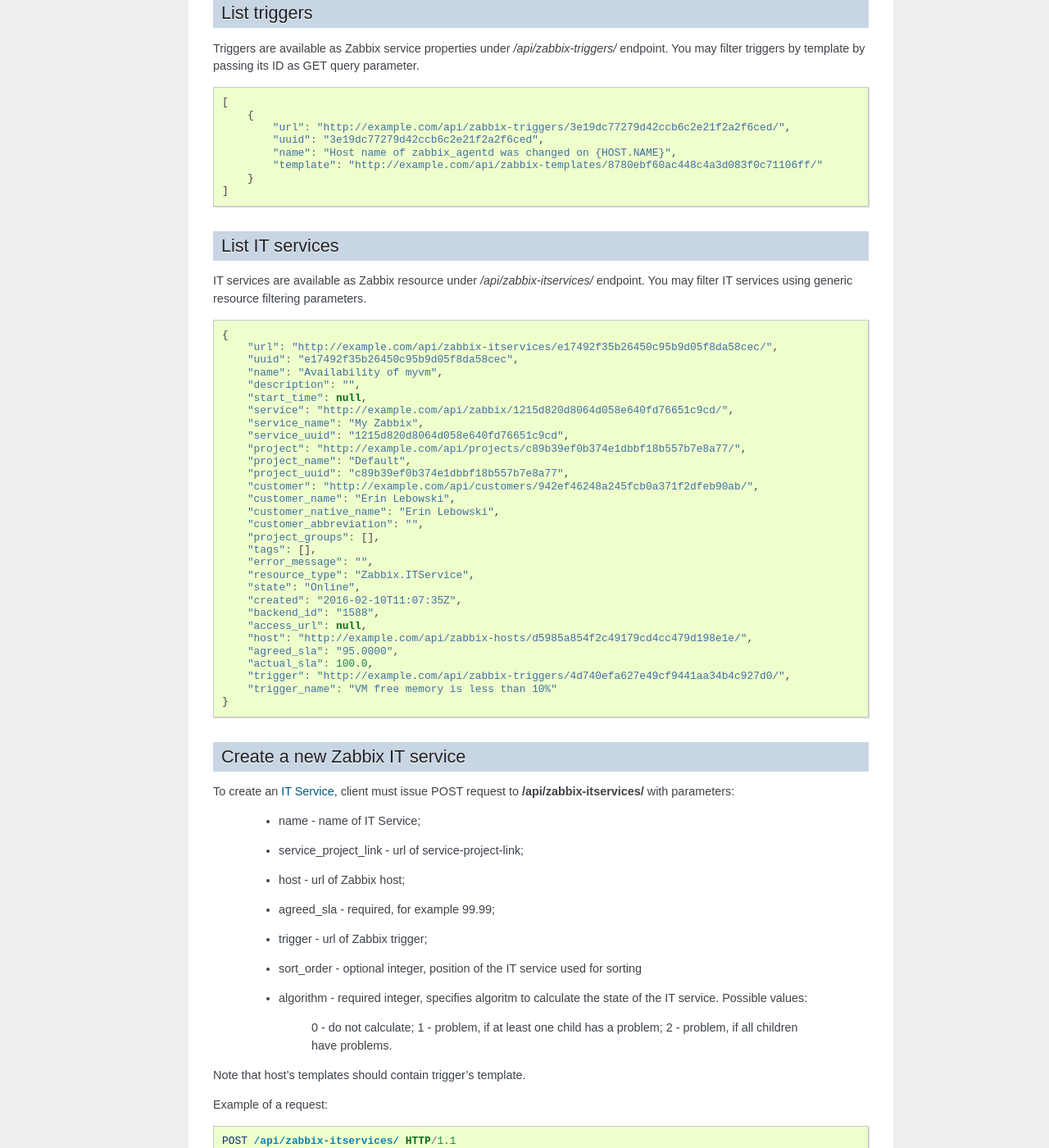
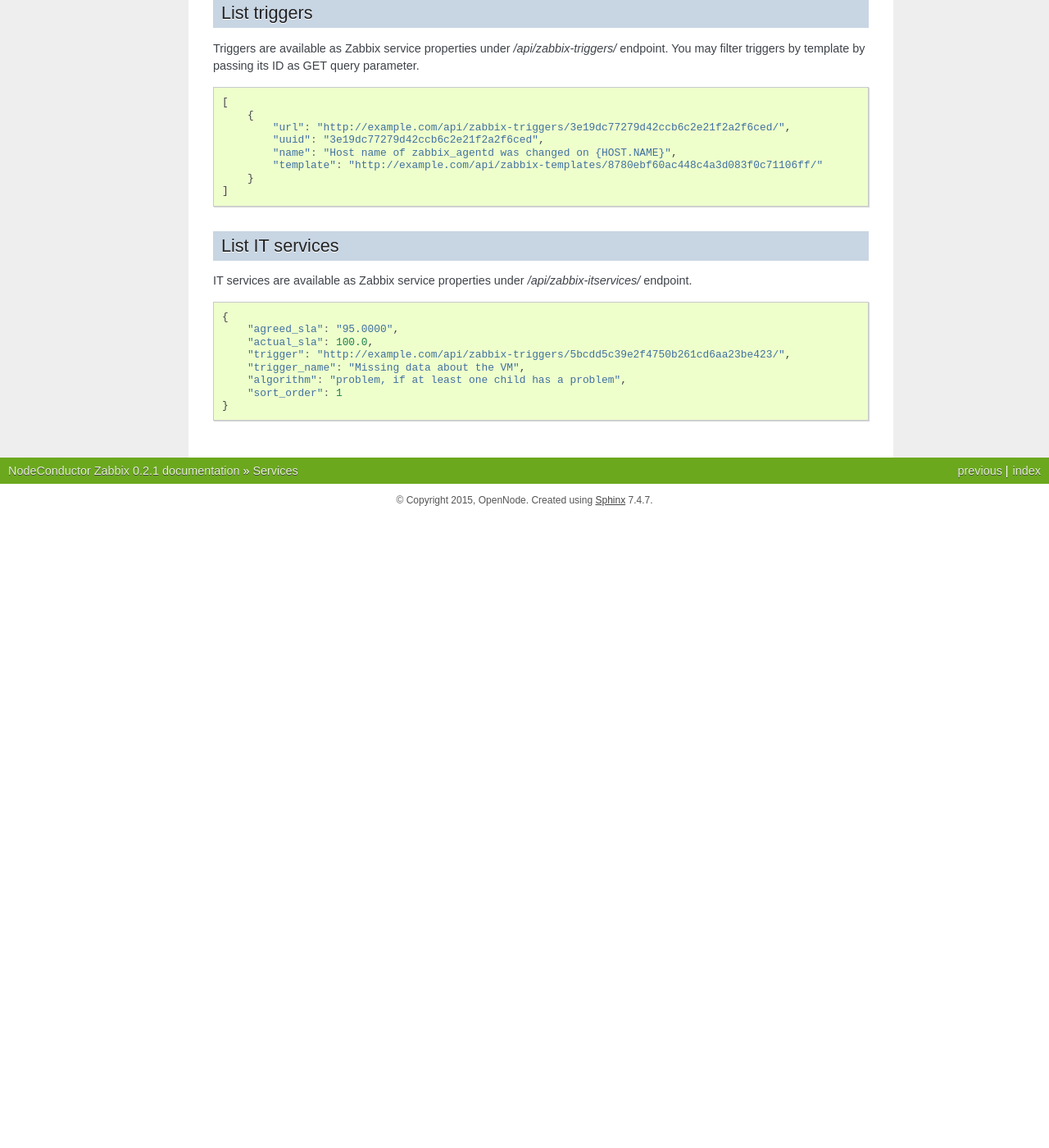
Before and after one commit to opennode/waldur-zabbix, a Sphinx documentation site: the page built from docs/api.rst, in a window 1280 px wide and 1400 px high, scrolled down 5160 px. Shown: the whole window at 82% size. Built offline with Sphinx 7.4.7, drawn with Linux system fonts in a browser that asks for light colours; the version number is read from the project's files by our own code; after the commit the page ends 5790 px from its top, so only the background shows below that; some of the changed text lies outside the part shown.

Commit message:
Implement fetching of Zabbix IT services (SAAS-1127)

```diff
--- a/docs/api.rst
+++ b/docs/api.rst
@@ -296,7 +296,8 @@
 
 IT services and SLA calculation
 ===============================
-The status of IT service is affected by the status of its trigger.
+The status of `IT Service <https://www.zabbix.com/documentation/2.0/manual/it_services/>`_
+is affected by the status of its trigger.
 
 List triggers
 -------------
@@ -316,152 +317,15 @@
 
 List IT services
 ----------------
-IT services are available as Zabbix resource under */api/zabbix-itservices/* endpoint.
-You may filter IT services using generic resource filtering parameters.
+IT services are available as Zabbix service properties under */api/zabbix-itservices/* endpoint.
 
 .. code-block:: javascript
 
     {
-        "url": "http://example.com/api/zabbix-itservices/e17492f35b26450c95b9d05f8da58cec/",
-        "uuid": "e17492f35b26450c95b9d05f8da58cec",
-        "name": "Availability of myvm",
-        "description": "",
-        "start_time": null,
-        "service": "http://example.com/api/zabbix/1215d820d8064d058e640fd76651c9cd/",
-        "service_name": "My Zabbix",
-        "service_uuid": "1215d820d8064d058e640fd76651c9cd",
-        "project": "http://example.com/api/projects/c89b39ef0b374e1dbbf18b557b7e8a77/",
-        "project_name": "Default",
-        "project_uuid": "c89b39ef0b374e1dbbf18b557b7e8a77",
-        "customer": "http://example.com/api/customers/942ef46248a245fcb0a371f2dfeb90ab/",
-        "customer_name": "Erin Lebowski",
-        "customer_native_name": "Erin Lebowski",
-        "customer_abbreviation": "",
-        "project_groups": [],
-        "tags": [],
-        "error_message": "",
-        "resource_type": "Zabbix.ITService",
-        "state": "Online",
-        "created": "2016-02-10T11:07:35Z",
-        "backend_id": "1588",
-        "access_url": null,
-        "host": "http://example.com/api/zabbix-hosts/d5985a854f2c49179cd4cc479d198e1e/",
         "agreed_sla": "95.0000",
         "actual_sla": 100.0,
-        "trigger": "http://example.com/api/zabbix-triggers/4d740efa627e49cf9441aa34b4c927d0/",
-        "trigger_name": "VM free memory is less than 10%"
+        "trigger": "http://example.com/api/zabbix-triggers/5bcdd5c39e2f4750b261cd6aa23be423/",
+        "trigger_name": "Missing data about the VM",
+        "algorithm": "problem, if at least one child has a problem",
+        "sort_order": 1
     }
-
-Create a new Zabbix IT service
-------------------------------
-To create an `IT Service <https://www.zabbix.com/documentation/2.0/manual/it_services/>`_,
-client must issue POST request to **/api/zabbix-itservices/** with parameters:
-
- - name - name of IT Service;
- - service_project_link - url of service-project-link;
- - host - url of Zabbix host;
- - agreed_sla - required, for example 99.99;
- - trigger - url of Zabbix trigger;
- - sort_order - optional integer, position of the IT service used for sorting
- - algorithm - required integer, specifies algoritm to calculate the state of the IT service.
-   Possible values:
-     0 - do not calculate;
-     1 - problem, if at least one child has a problem;
-     2 - problem, if all children have problems.
-
-Note that host's templates should contain trigger's template.
-
-Example of a request:
-
-.. code-block:: http
-
-    POST /api/zabbix-itservices/ HTTP/1.1
-    Content-Type: application/json
-    Accept: application/json
-    Authorization: Token c84d653b9ec92c6cbac41c706593e66f567a7fa4
-    Host: example.com
-
-    {
-        "name": "Availability of myvm",
-        "service_project_link": "http://example.com/api/zabbix-service-project-link/1/",
-        "host": "http://example.com/api/zabbix-hosts/d5985a854f2c49179cd4cc479d198e1e/",
-        "agreed_sla": 95,
-        "trigger": "http://example.com/api/zabbix-triggers/4d740efa627e49cf9441aa34b4c927d0/"
-    }
-
-Example response:
-
-.. code-block:: javascript
-
-   {
-        "url": "http://example.com/api/zabbix-itservices/fd3cde79f4c04bccbf24276867d7665d/",
-        "uuid": "fd3cde79f4c04bccbf24276867d7665d",
-        "name": "Availability of myvm",
-        "description": "",
-        "start_time": null,
-        "service": "http://example.com/api/zabbix/1215d820d8064d058e640fd76651c9cd/",
-        "service_name": "My Zabbix",
-        "service_uuid": "1215d820d8064d058e640fd76651c9cd",
-        "project": "http://example.com/api/projects/c89b39ef0b374e1dbbf18b557b7e8a77/",
-        "project_name": "Default",
-        "project_uuid": "c89b39ef0b374e1dbbf18b557b7e8a77",
-        "customer": "http://example.com/api/customers/942ef46248a245fcb0a371f2dfeb90ab/",
-        "customer_name": "Erin Lebowski",
-        "customer_native_name": "Erin Lebowski",
-        "customer_abbreviation": "",
-        "project_groups": [],
-        "tags": [],
-        "error_message": "",
-        "resource_type": "Zabbix.ITService",
-        "state": "Provisioning",
-        "created": "2016-02-10T10:54:04Z",
-        "backend_id": "",
-        "access_url": null,
-        "host": "http://example.com/api/zabbix-hosts/d5985a854f2c49179cd4cc479d198e1e/",
-        "agreed_sla": "95.0000",
-        "actual_sla": null,
-        "trigger": "http://example.com/api/zabbix-triggers/4d740efa627e49cf9441aa34b4c927d0/",
-        "trigger_name": "VM free memory is less than 10%"
-    }
-
-
-Delete IT service
------------------
-
-To delete IT service, issue DELETE request against **/api/zabbix-itservices/<host_uuid>/**.
-
-
-Cleanup stale IT services
--------------------------
-
-Sometimes stale Zabbix IT services (used for SLA calculation) remain in Zabbix, polluting the data.
-
-In order to list of stale service, issue GET request against **/api/zabbix/<service_uuid>/stale_services/**.
-It returns `id` and `name` of all Zabbix IT services that exist in that Zabbix server.
-Example request and response:
-
-.. code-block:: http
-
-    GET /api/zabbix/c2c29036f6e441908e5f7ca0f2441431/stale_services/ HTTP/1.1
-    Content-Type: application/json
-    Accept: application/json
-    Authorization: Token c84d653b9ec92c6cbac41c706593e66f567a7fa4
-    Host: example.com
-
-    [
-        {
-            "name": "Availability of 06e4b56f-0ec6-4c47-97d8-35b87341e9da",
-            "id": "188"
-        },
-        {
-            "name": "Availability of 62db4587-9c55-4d79-95f5-adb759fa8344",
-            "id": "189"
-        },
-        {
-            "name": "Availability of a903bdf7-6e93-40fc-9c72-f7857711d4b6",
-            "id": "190"
-        }
-    ]
-
-In order to delete stale services by ID, issue DELETE request.
-For example **/api/zabbix/<service_uuid>/stale_services/?id=id1&id=id2**.
```
Also changed, not shown: 7 other files.
